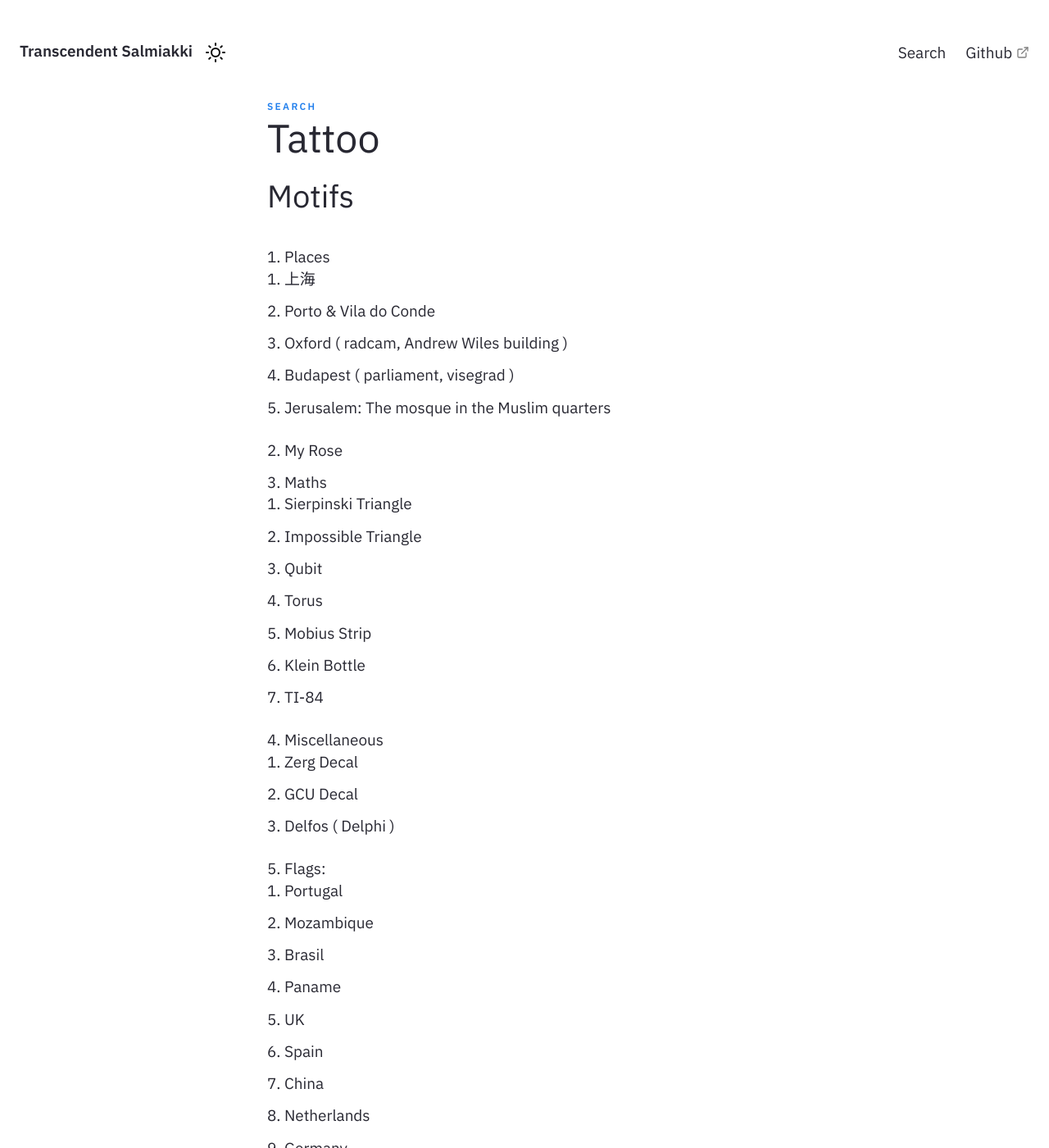
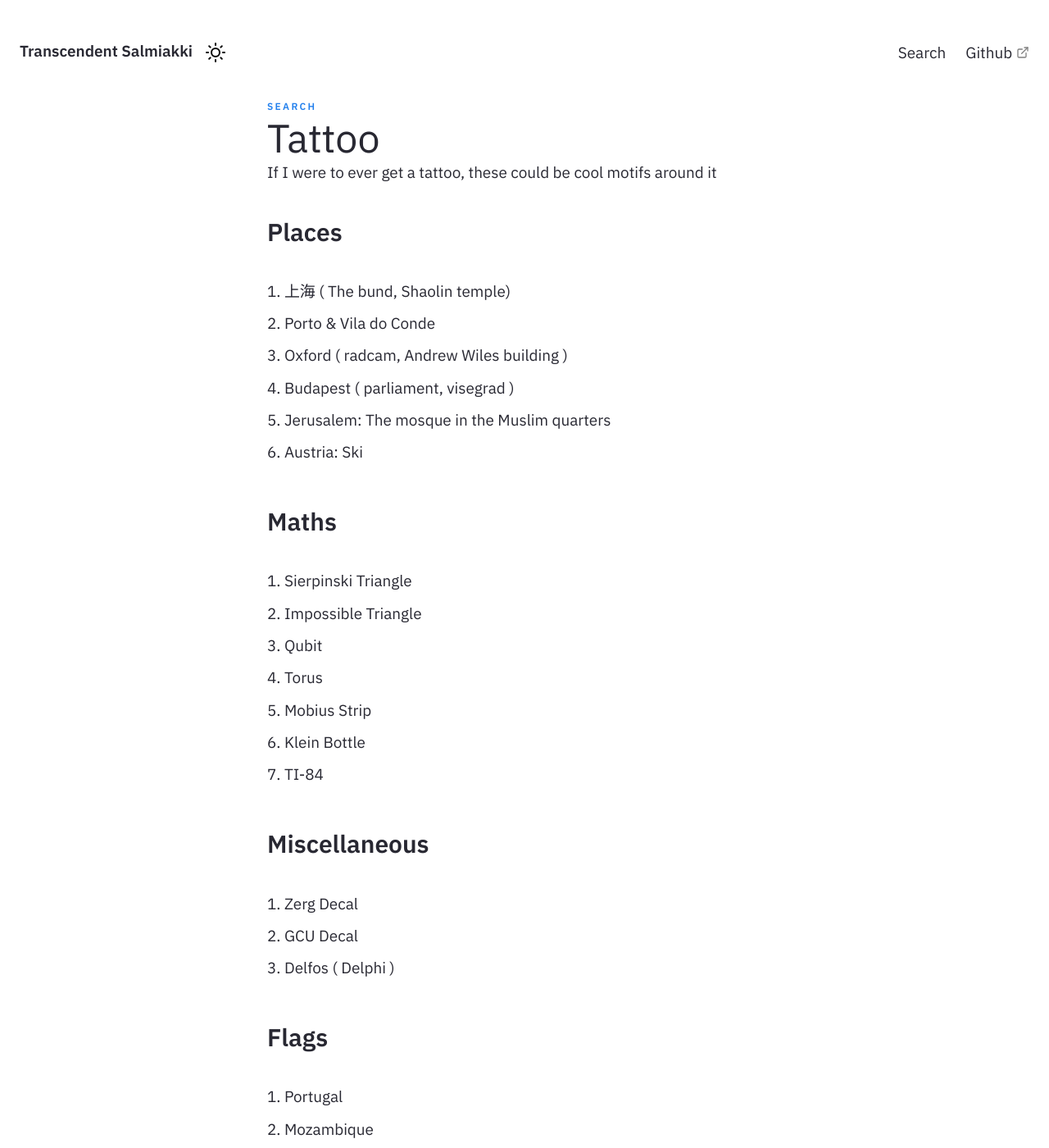
Before and after one commit to migueltorrescosta/obsidian-notes-old, a Jekyll site: the page built from _notes/Public/Tattoo.md, in a window 1280 px wide and 1400 px high. Shown: the whole window at 82% size. Built offline with Jekyll 4.4.1, drawn with Linux system fonts in a browser that asks for light colours.

Commit message:
Improve format

```diff
--- a/_notes/Public/Tattoo.md
+++ b/_notes/Public/Tattoo.md
@@ -1,63 +1,67 @@
 ---
 tags: life
 ---
+If I were to ever get a tattoo, these could be cool motifs around it
 
-# Motifs
+## Places
+1. 上海 ( The bund, Shaolin temple)
+2. Porto & Vila do Conde
+3. Oxford ( radcam, Andrew Wiles building )
+4. Budapest ( parliament, visegrad )
+5. Jerusalem: The mosque in the Muslim quarters
+6. Austria: Ski
 
-1. Places
-   1. 上海
-   2. Porto & Vila do Conde
-   3. Oxford ( radcam, Andrew Wiles building )
-   4. Budapest ( parliament, visegrad )
-   5. Jerusalem: The mosque in the Muslim quarters
-2. My Rose
-3. Maths
-   1. Sierpinski Triangle
-   2. Impossible Triangle
-   3. Qubit
-   4. Torus
-   5. Mobius Strip
-   6. Klein Bottle
-   7. TI-84
-4. Miscellaneous
-   1. Zerg Decal
-   2. GCU Decal
-   3. Delfos ( Delphi )
-5. Flags:
-   1. Portugal
-   2. Mozambique
-   3. Brasil
-   4. Paname
-   5. UK
-   6. Spain
-   7. China
-   8. Netherlands
-   9. Germany
-   10. Norway
-   11. Hungary
-   12. Slovenia
-   13. Slovakia
-   14. Austria
-   15. Italy
-   16. France
-   17. South Africa
-   18. Swaziland
-   19. Israel
-   20. Canada
-6. XP
-   1. Worcester's Peeking Duck
-   2. T. Roller Coaster Rider
-   3. X. FIgueira Sunset
-   4. Ocean waves
-   5. Olympic Circles
-   6. Electricity Post ( Labruge )
-   7. Corn ( Labruge )
-7. Work
-   1. Oxford Uni
-   2. Cam Express
-   3. BlackRock
-   4. Farfetch
-   5. Amyris
-   6. InfluencersMarketing
-   7. ONI
-   8. University Tutor
+## Maths
+1. Sierpinski Triangle
+2. Impossible Triangle
+3. Qubit
+4. Torus
+5. Mobius Strip
+6. Klein Bottle
+7. TI-84
+
+## Miscellaneous
+1. Zerg Decal
+2. GCU Decal
+3. Delfos ( Delphi )
+
+## Flags
+1. Portugal
+2. Mozambique
+3. Brasil
+4. Paname
+5. UK
+6. Spain
+7. China
+8. Netherlands
+9. Germany
+10. Norway
+11. Hungary
+12. Slovenia
+13. Slovakia
+14. Austria
+15. Italy
+16. France
+17. South Africa
+18. Swaziland
+19. Israel
+20. Canada
+
+##  XP
+1. Worcester's Peeking Duck
+2. T. Roller Coaster Rider
+3. X. FIgueira Sunset
+4. Ocean waves
+5. Olympic Circles
+6. Electricity Post ( Labruge )
+7. Corn ( Labruge )
+
+##  Work
+1. Oxford Uni
+2. Cam Express
+3. BlackRock
+4. Farfetch
+5. Amyris
+6. InfluencersMarketing
+7. ONI
+8. University Tutor
```
